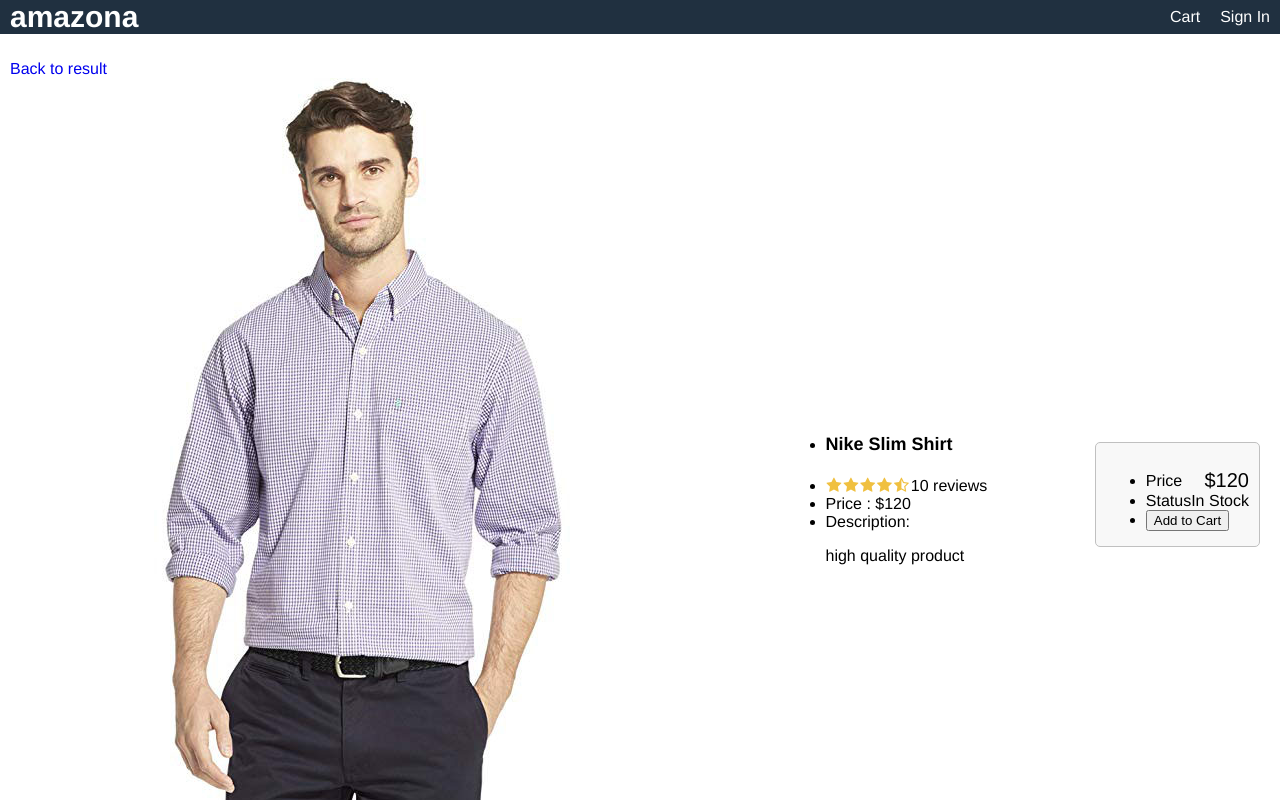
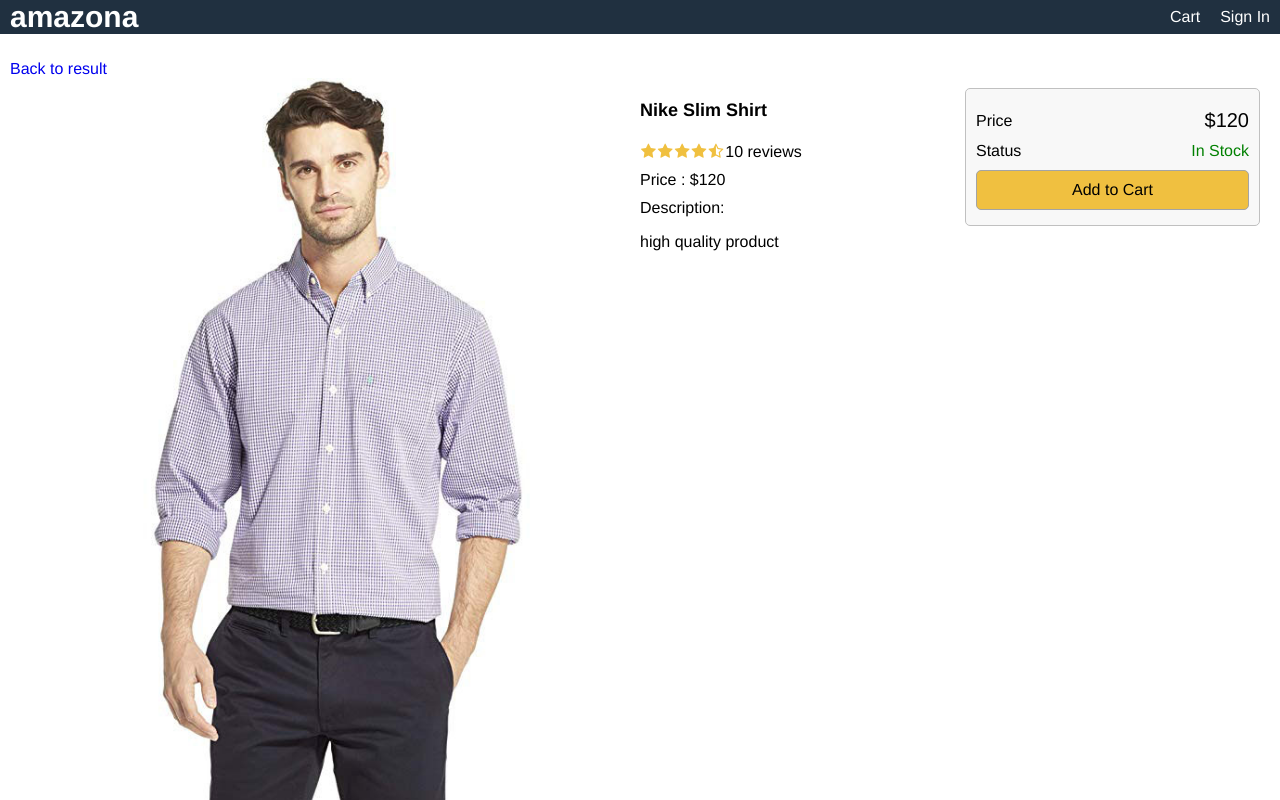
Before and after one commit to sandole/amazona, a React (Create React App) app in the folder frontend/: page /product/1 in a window 1280 px wide. Shown: the top 800 px of the page. Built offline with nearby package versions, Linux system fonts and the light colour scheme.

Commit message:
add product screen styling

```diff
--- a/frontend/src/index.css
+++ b/frontend/src/index.css
@@ -57,6 +57,35 @@
 a:hover {
   color: #7700ff;
 }
+
+ul {
+  padding: 0;
+  margin: 0;
+  list-style-type: none;
+}
+li {
+  margin-top: 1rem;
+}
+button {
+  padding: 1rem;
+  border-radius: 0.5rem;
+  border: 0.1rem #a4a4a4 solid;
+  font-size: 1.6rem;
+  font-family: Helvetica, Arial, sans-serif;
+  -webkit-font-smoothing: antialiased;
+  -moz-osx-font-smoothing: grayscale;
+  background-color: #f8f8f8;
+  cursor: pointer;
+}
+button:hover {
+  border: 0.1rem #404040 solid;
+}
+button.primary {
+  background-color: #f0c040;
+}
+button.block {
+  width: 100%;
+}
 /* Header */
 header a {
   color: #ffffff;
@@ -77,9 +106,26 @@
   justify-content: center;
 }
 
+.row.top {
+  align-items: flex-start;
+}
+
+.col-1{
+  flex: 1 1 25rem;
+}
+
+.col-2 {
+  flex: 2 1 50rem;
+}
+
 img {
   border-radius: 0.5rem;
 }
+
+img.large {
+  width: 100%;
+}
+
 img.medium {
   max-width: 29rem;
   width: 100%;
@@ -110,3 +156,12 @@
 .rating span:last-child{
   color: black;
 }
+
+/* Alert */
+.success {
+  color:green
+}
+
+.fail {
+  color: red;
+}
--- a/frontend/src/screens/ProductScreen.js
+++ b/frontend/src/screens/ProductScreen.js
@@ -51,7 +51,7 @@
                     {product.countInStock > 0 ? (
                       <span className="success">In Stock</span>
                     ) : (
-                      <span className="error">Out of Stock</span>
+                      <span className="fail">Out of Stock</span>
                     )}
                   </div>
                 </div>
```
